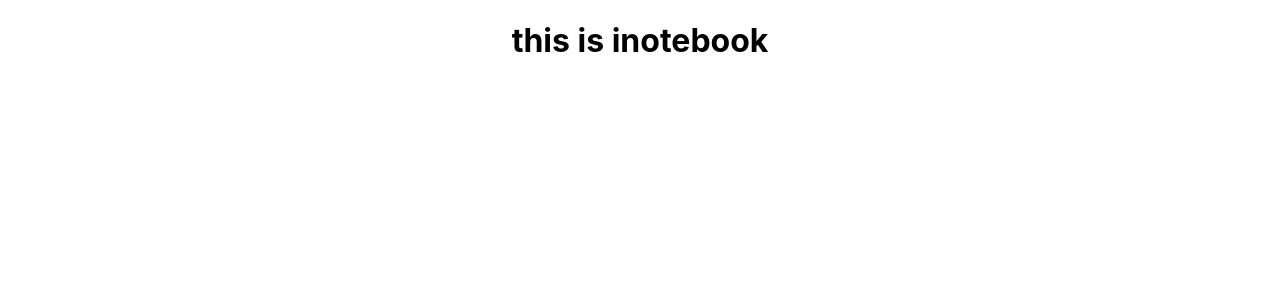
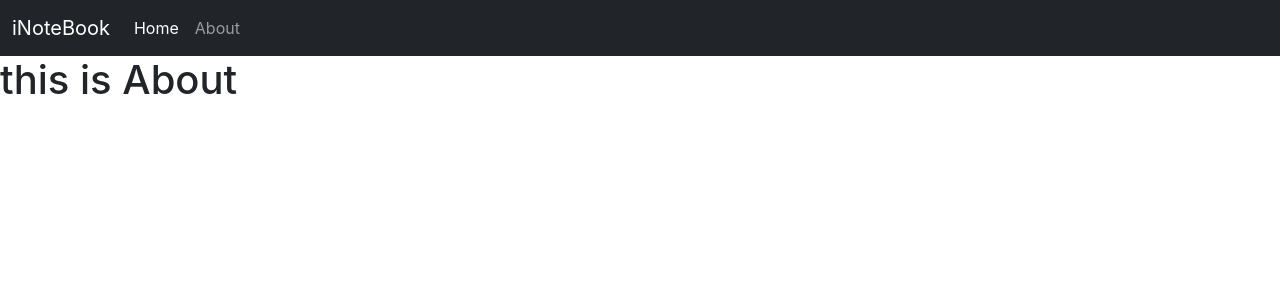
Before and after one commit to viratsaini/inotebook, a React (Create React App) app: page /About in a window 1280 px wide. Shown: the top 300 px of the page. Built offline with nearby package versions, Linux system fonts and the light colour scheme.

Commit message:
add react router and add navbar

```diff
--- a/public/index.html
+++ b/public/index.html
@@ -24,11 +24,16 @@
       work correctly both with client-side routing and a non-root public URL.
       Learn how to configure a non-root public URL by running `npm run build`.
     -->
-    <title>React App</title>
+    <!-- Bootstrap CSS -->
+    <link href="https://cdn.jsdelivr.net/npm/bootstrap@5.0.2/dist/css/bootstrap.min.css" rel="stylesheet" integrity="sha384-EVSTQN3/azprG1Anm3QDgpJLIm9Nao0Yz1ztcQTwFspd3yD65VohhpuuCOmLASjC" crossorigin="anonymous">
+
+    <title>iNotebook - your notes are secured in cloud</title>
   </head>
   <body>
     <noscript>You need to enable JavaScript to run this app.</noscript>
     <div id="root"></div>
+     <!-- Option 1: Bootstrap Bundle with Popper -->
+     <script src="https://cdn.jsdelivr.net/npm/bootstrap@5.0.2/dist/js/bootstrap.bundle.min.js" integrity="sha384-MrcW6ZMFYlzcLA8Nl+NtUVF0sA7MsXsP1UyJoMp4YLEuNSfAP+JcXn/tWtIaxVXM" crossorigin="anonymous"></script>
     <!--
       This HTML file is a template.
       If you open it directly in the browser, you will see an empty page.
--- a/src/App.js
+++ b/src/App.js
@@ -1,13 +1,20 @@
-
+import{BrowserRouter as Main,Route,Routes}from "react-router-dom";
+import About from './components/About';
+import Navbar from "./components/Navbar";
+import Home from "./components/Home";
 import './App.css';
 
 function App() {
   return (
-    <div className="App">
-     <h1>this is inotebook
-
-     </h1>
-    </div>
+    <>
+      <Main>
+      <Navbar/>
+      <Routes>
+      <Route  path='/' element={<Home />} />
+      <Route  path='/About' element={<About />} />
+        </Routes>
+      </Main>
+    </>
   );
 }
 
--- /dev/null
+++ b/src/components/About.js
@@ -0,0 +1,11 @@
+import React from 'react'
+
+const About = () => {
+  return (
+    <div>
+     <h1> this is About</h1>
+    </div>
+  )
+}
+
+export default About
--- /dev/null
+++ b/src/components/Home.js
@@ -0,0 +1,11 @@
+import React from 'react'
+
+const Home = () => {
+  return (
+    <div>
+      <h1>this is home</h1>
+    </div>
+  )
+}
+
+export default Home
--- /dev/null
+++ b/src/components/Navbar.js
@@ -0,0 +1,41 @@
+import React from "react";
+import { Link } from "react-router-dom";
+
+const Navbar = () => {
+  return (
+    <nav className="navbar navbar-expand-lg navbar-dark bg-dark">
+      <div className="container-fluid">
+        <Link className="navbar-brand" to="/">
+          iNoteBook
+        </Link>
+        <button
+          className="navbar-toggler"
+          type="button"
+          data-bs-toggle="collapse"
+          data-bs-target="#navbarNav"
+          aria-controls="navbarNav"
+          aria-expanded="false"
+          aria-label="Toggle navigation"
+        >
+          <span className="navbar-toggler-icon"></span>
+        </button>
+        <div className="collapse navbar-collapse" id="navbarNav">
+          <ul className="navbar-nav">
+            <li className="nav-item">
+              <Link className="nav-link active" aria-current="page" to="/">
+                Home
+              </Link>
+            </li>
+            <li className="nav-item">
+              <Link className="nav-link" to="/About">
+                About
+              </Link>
+            </li>
+          </ul>
+        </div>
+      </div>
+    </nav>
+  );
+};
+
+export default Navbar;
```
